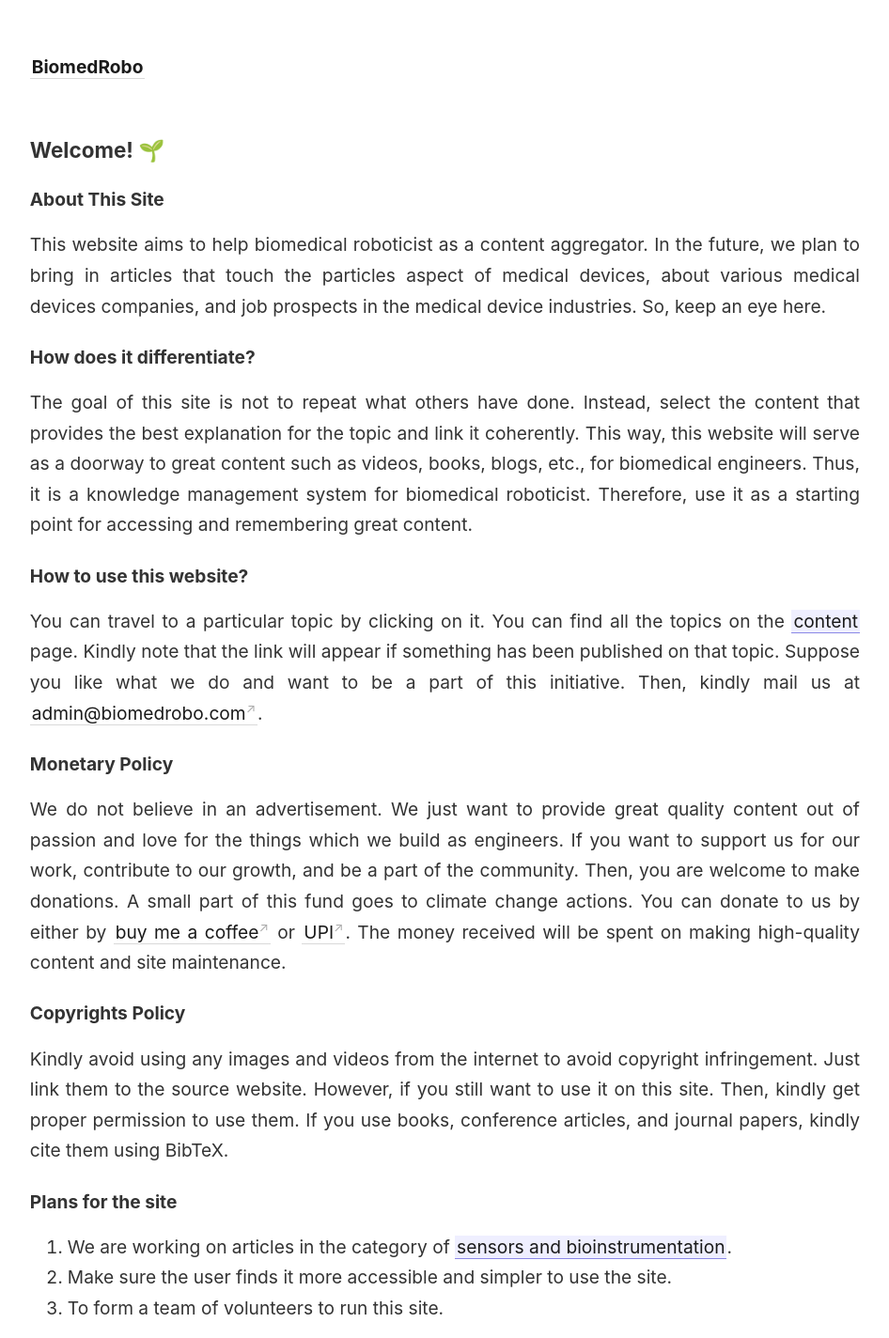
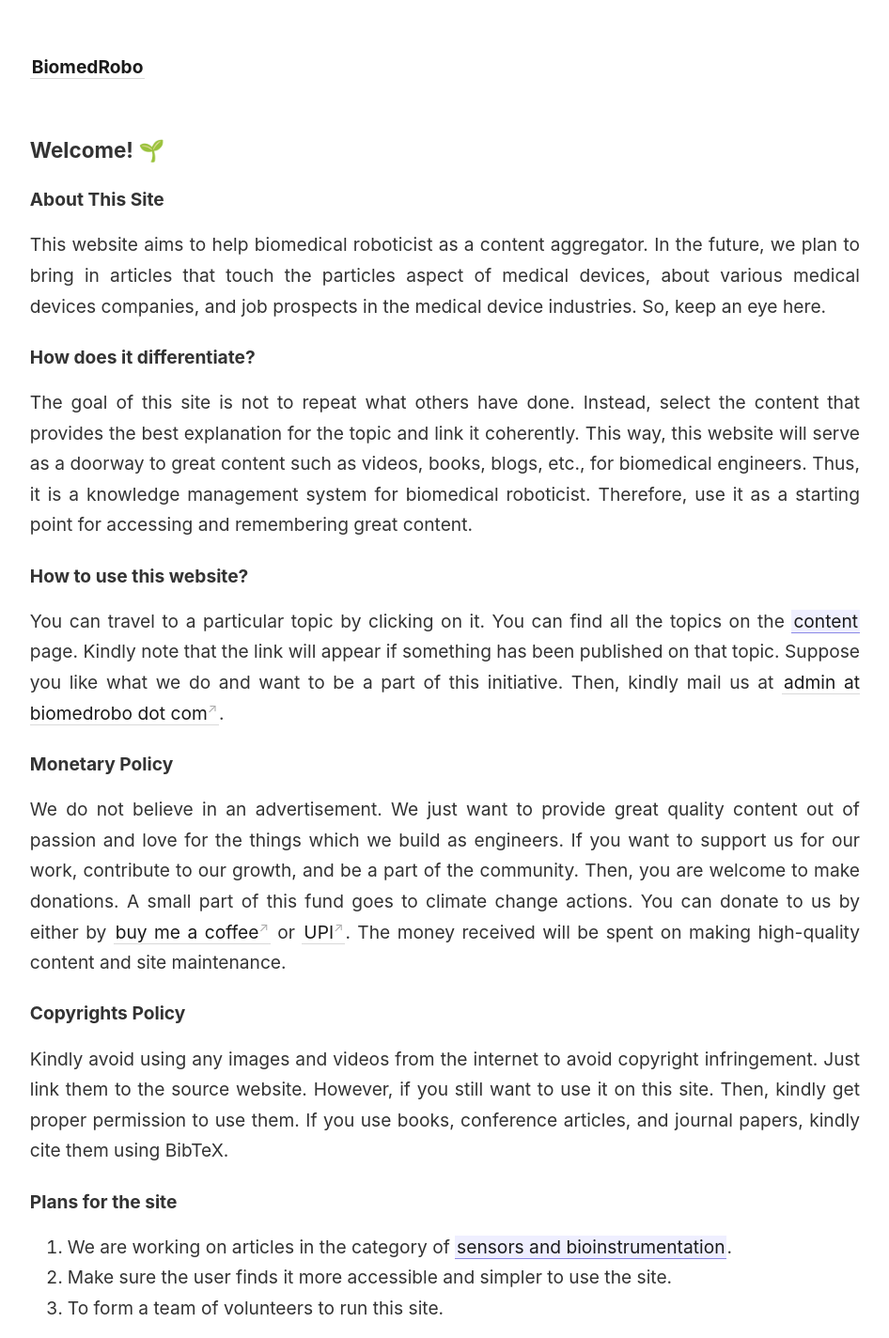
Before and after one commit to ajaygunalan/biomedrobo, a Jekyll site: the page built from _pages/index.md, in a window 1280 px wide, cut to the strip 0-1424 px from the top of the page. Shown: the whole strip at 94% size, without its empty margins (45-991 px from the left). Built offline with Jekyll 4.4.1, drawn with Linux system fonts in a browser that asks for light colours.

Commit message:
Update index.md

```diff
--- a/_pages/index.md
+++ b/_pages/index.md
@@ -17,7 +17,7 @@ This website aims to help biomedical roboticist as a content aggregator. In the
 The goal of this site is not to repeat what others have done. Instead, select the content that provides the best explanation for the topic and link it coherently. This way, this website will serve as a doorway to great content such as videos, books, blogs, etc., for biomedical engineers. Thus, it is a knowledge management system for biomedical roboticist. Therefore, use it as a starting point for accessing and remembering great content.
 
 #### How to use this website?
-You can travel to a particular topic by clicking on it. You can find all the topics on the [[content]] page. Kindly note that the link will appear if something has been published on that topic. Suppose you like what we do and want to be a part of this initiative. Then, kindly mail us at [admin@biomedrobo.com](mailto:admin@biomedrobo.com).
+You can travel to a particular topic by clicking on it. You can find all the topics on the [[content]] page. Kindly note that the link will appear if something has been published on that topic. Suppose you like what we do and want to be a part of this initiative. Then, kindly mail us at [admin at biomedrobo dot com](mailto:admin%20at%20biomedrobo%20dot%20com).
 
 #### Monetary Policy
 We do not believe in an advertisement. We just want to provide great quality content out of passion and love for the things which we build as engineers. If you want to support us for our work, contribute to our growth, and be a part of the community. Then, you are welcome to make donations. A small part of this fund goes to climate change actions. You can donate to us by either by [buy me a coffee](https://www.buymeacoffee.com//biomedRobo) or [UPI](/upi). The money received will be spent on making high-quality content and site maintenance.
```
